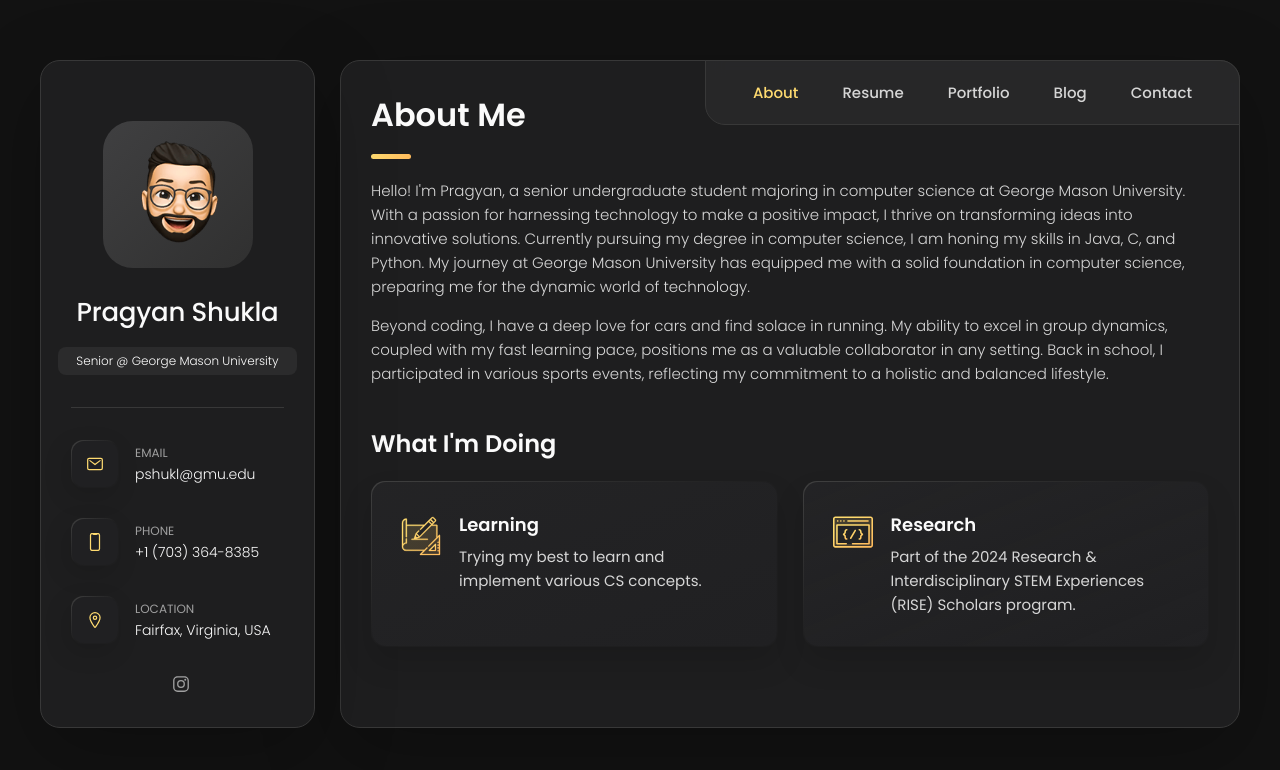
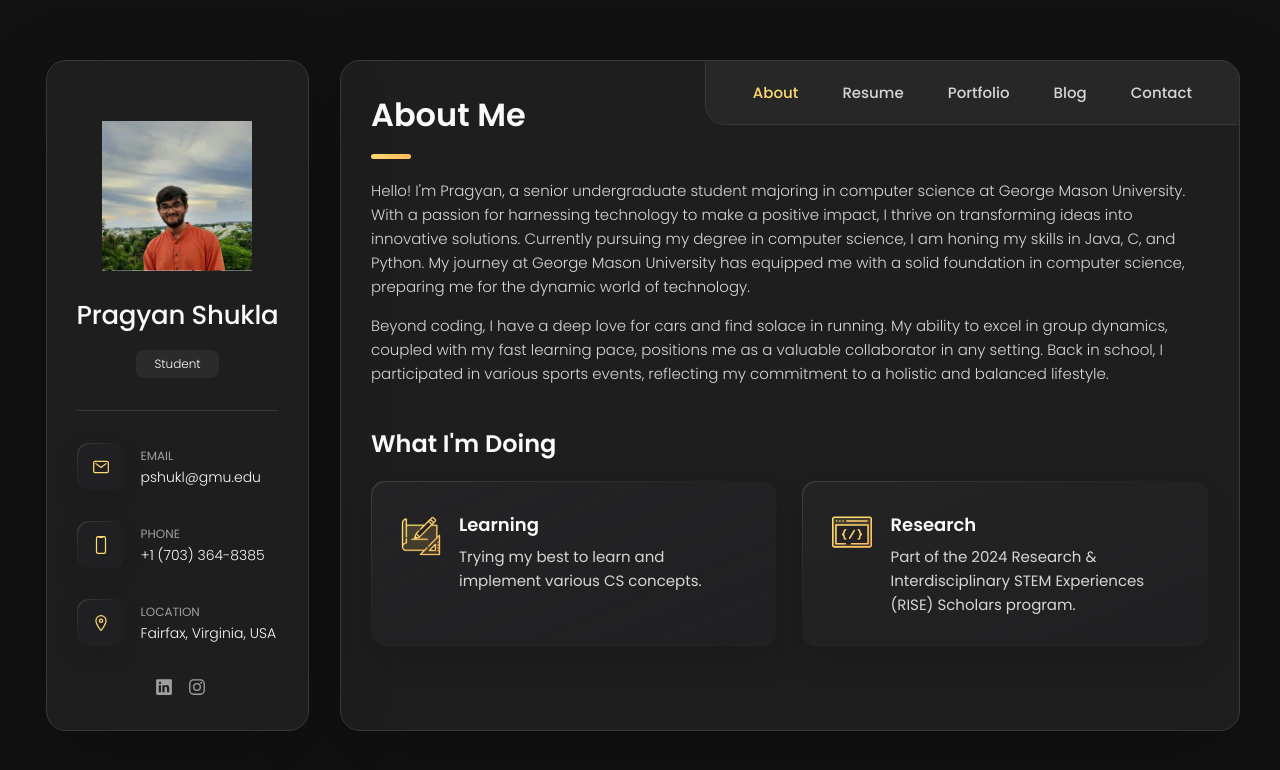
Before and after one commit to pragyan2002/pragyan2002.github.io, a plain HTML site: page index.html in a window 1280 px wide. Drawn offline with nearby package versions, Linux system fonts and the light colour scheme.

Commit message:
Headshot

```diff
--- a/index.html
+++ b/index.html
@@ -42,13 +42,13 @@
       <div class="sidebar-info">
 
         <figure class="avatar-box">
-          <img src="./assets/images/my-avatar.png" alt="Pragyan Shukla" width="80">
+          <img src="./assets/images/my-avatar.jpg" alt="Pragyan Shukla" width="80">
         </figure>
 
         <div class="info-content">
           <h1 class="name" title="Pragyan Shukla">Pragyan Shukla</h1>
 
-          <p class="title">Senior @ George Mason University</p>
+          <p class="title">Student</p>
         </div>
 
         <button class="info_more-btn" data-sidebar-btn>
@@ -127,11 +127,11 @@
 
         <ul class="social-list">
 
-          <!-- <li class="social-item">
-            <a href="#" class="social-link">
-              <ion-icon name="logo-facebook"></ion-icon>
+          <li class="social-item">
+            <a href="https://www.linkedin.com/in/pragyan-shukla-14808a206/" class="social-link">
+              <ion-icon name="logo-linkedin"></ion-icon>
             </a>
-          </li> -->
+          </li>
 
           <!-- <li class="social-item">
             <a href="#" class="social-link">
```
Also changed, not shown: assets/images/my-avatar.jpg (added).
